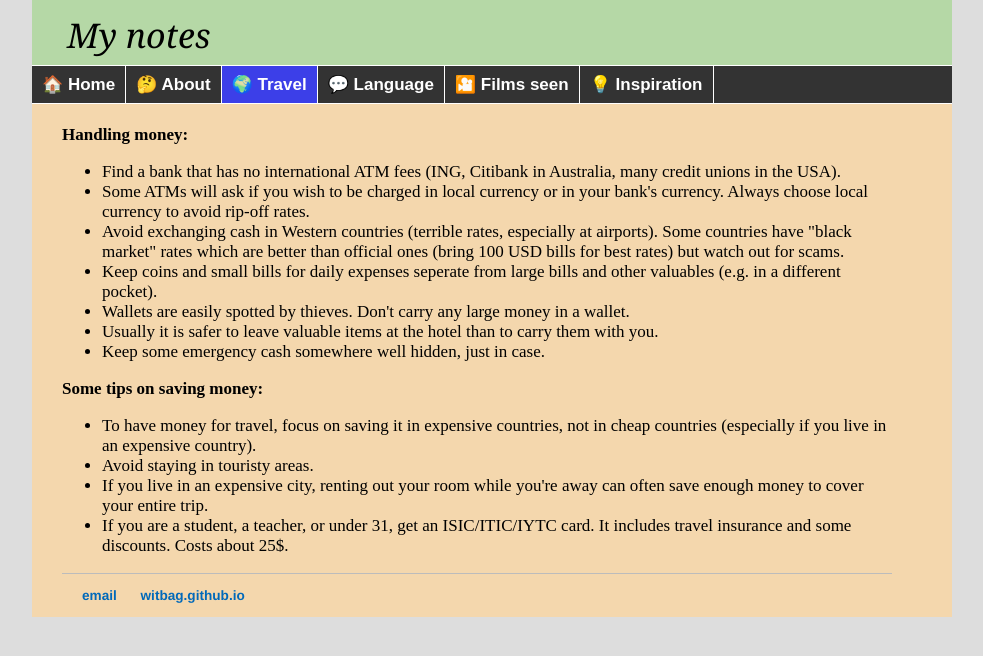
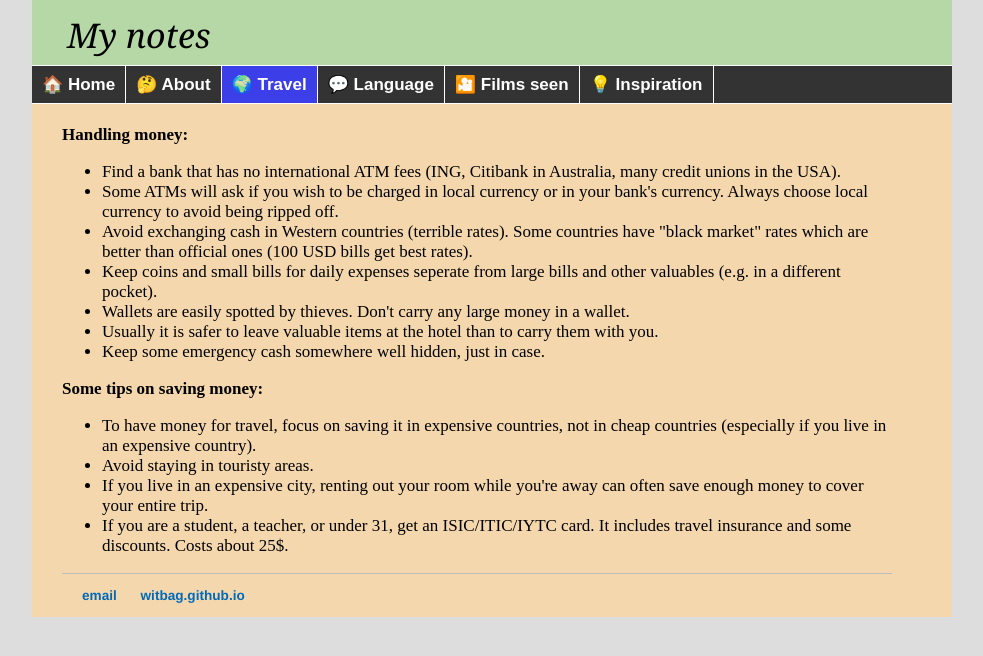
Before and after one commit to witbag/witbag.github.io, a Jekyll site: the page built from travel/money.html, in a window 1280 px wide. Shown: the top 656 px of the page, without its empty margins (148-1131 px from the left). Built offline with Jekyll 4.4.1, drawn with Linux system fonts in a browser that asks for light colours.

Commit message:
Update money.html

```diff
--- a/travel/money.html
+++ b/travel/money.html
@@ -9,8 +9,8 @@ title: Travel advice
 <b>Handling money:</b><br>
 <ul>
 <li>Find a bank that has no international ATM fees (ING, Citibank in Australia, many credit unions in the USA).
-<li>Some ATMs will ask if you wish to be charged in local currency or in your bank's currency. Always choose local currency to avoid rip-off rates.
-<li>Avoid exchanging cash in Western countries (terrible rates, especially at airports). Some countries have "black market" rates which are better than official ones (bring 100 USD bills for best rates) but watch out for scams.
+<li>Some ATMs will ask if you wish to be charged in local currency or in your bank's currency. Always choose local currency to avoid being ripped off.
+<li>Avoid exchanging cash in Western countries (terrible rates). Some countries have "black market" rates which are better than official ones (100 USD bills get best rates).
 <li>Keep coins and small bills for daily expenses seperate from large bills and other valuables (e.g. in a different pocket).
 <li>Wallets are easily spotted by thieves. Don't carry any large money in a wallet.
 <li>Usually it is safer to leave valuable items at the hotel than to carry them with you.
```
